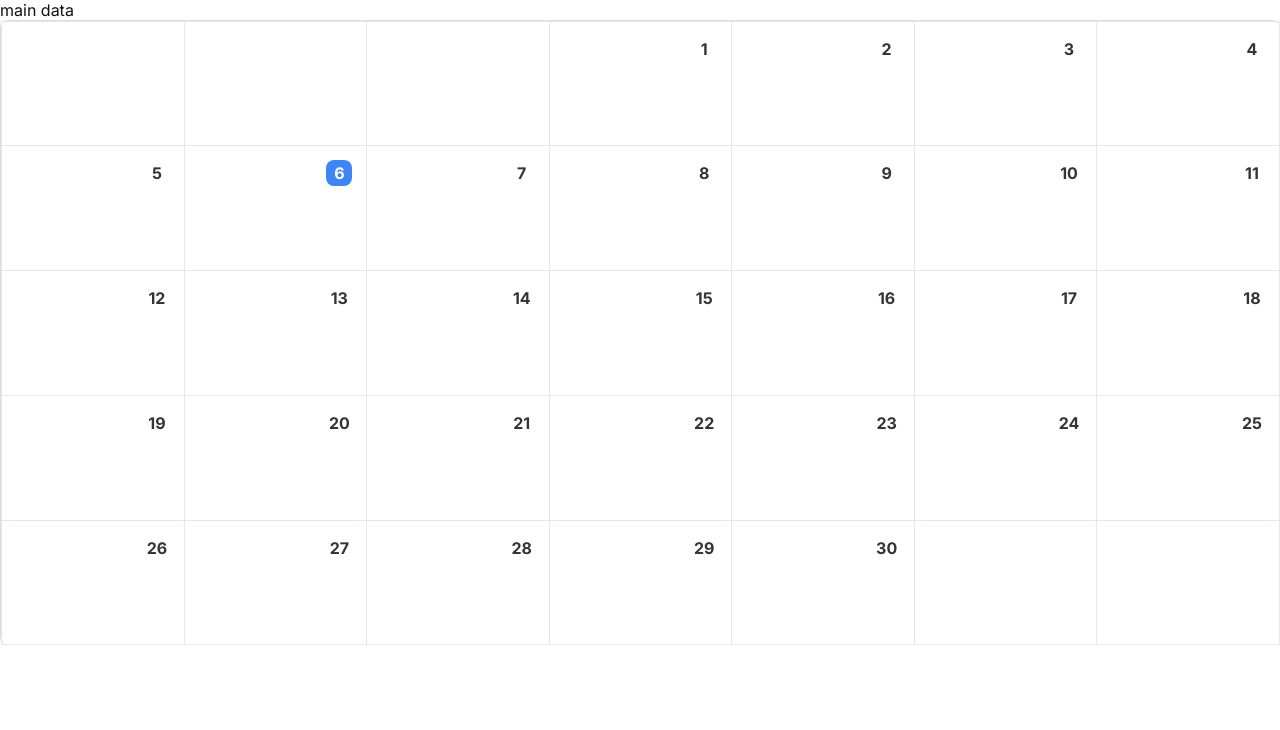
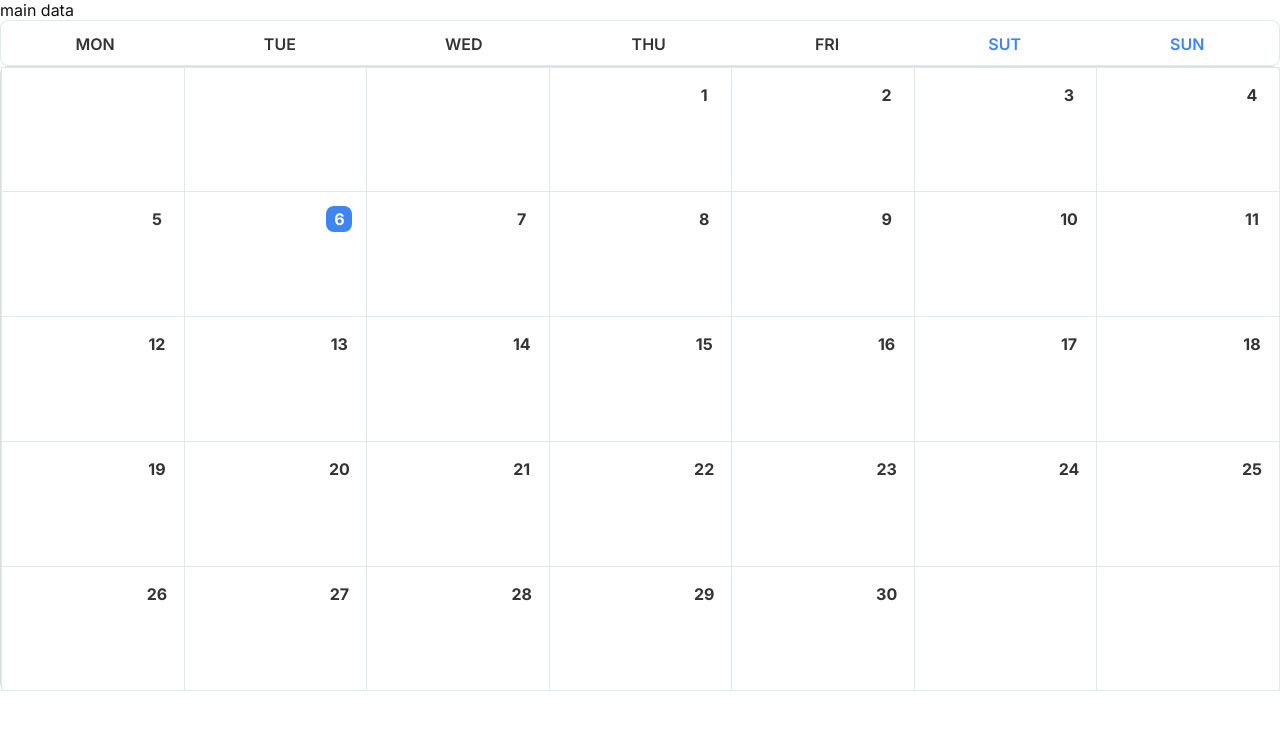
Before and after one commit to OlehZankiv/project-ff-planner-frontend, a React (Create React App) app: page /calendar in a window 1280 px wide. Shown: the top 730 px of the page. Built offline with nearby package versions, Linux system fonts and the light colour scheme.

Commit message:
Adds calendar_week

```diff
--- a/src/pages/calendar/CalendarPage.jsx
+++ b/src/pages/calendar/CalendarPage.jsx
@@ -1,10 +1,12 @@
 import { useState } from 'react'
+import { CalendarWeek } from "./components/CalendarWeek"
 import { Calendar } from './components/Calendar'
 
 const CalendarPage = ({}) => {
   const [selectedDate, setSelectedDate] = useState(new Date())
   return (
     <div>
+      <CalendarWeek />
       <Calendar selectedDate={selectedDate} setSelectedDate={setSelectedDate} />
     </div>
   )
--- /dev/null
+++ b/src/pages/calendar/components/CalendarWeek.jsx
@@ -0,0 +1,108 @@
+import styled, { css } from "styled-components";
+import {
+    useBreakpointValue,
+} from '../../../styles/breakpoints';
+
+export const CalendarWeek = () => {
+      const mon = useBreakpointValue({
+    desktopValue: 'mon',
+    tabletValue: 'mon',
+    mobileValue: 'm',
+      })
+          const tue = useBreakpointValue({
+    desktopValue: 'tue',
+    tabletValue: 'tue',
+    mobileValue: 't',
+          })
+          const wed = useBreakpointValue({
+    desktopValue: 'wed',
+    tabletValue: 'wed',
+    mobileValue: 'w',
+          })
+          const thu = useBreakpointValue({
+    desktopValue: 'thu',
+    tabletValue: 'thu',
+    mobileValue: 't',
+          })
+          const fri = useBreakpointValue({
+    desktopValue: 'fri',
+    tabletValue: 'fri',
+    mobileValue: 'f',
+          })
+          const sut = useBreakpointValue({
+    desktopValue: 'sut',
+    tabletValue: 'sut',
+    mobileValue: 's',
+          })
+          const sun = useBreakpointValue({
+    desktopValue: 'sun',
+    tabletValue: 'sun',
+    mobileValue: 's',
+  })
+    return (
+        <WeekWrapper>
+            <WeekList>
+                <WeekItem>
+                    <WeekDay>{mon}</WeekDay>
+                </WeekItem>
+                <WeekItem>
+                    <WeekDay>{tue}</WeekDay>
+                </WeekItem>
+                <WeekItem>
+                    <WeekDay>{wed}</WeekDay>
+                </WeekItem>
+                <WeekItem>
+                    <WeekDay>{thu}</WeekDay>
+                </WeekItem>
+                <WeekItem>
+                    <WeekDay>{fri}</WeekDay>
+                </WeekItem>
+                <WeekItem>
+                    <WeekDay>{sut}</WeekDay>
+                </WeekItem>
+                <WeekItem>
+                    <WeekDay>{sun}</WeekDay>
+                </WeekItem>
+            </WeekList>
+        </WeekWrapper>
+    )
+}
+
+const WeekWrapper = styled.div`
+${({ theme: { colors } }) => css`
+max-width: 100%;
+    max-height: 46px;
+    background: ${colors.background};
+    border: ${colors.calendarBorderDefault};
+    border-radius: 8px;
+    `}
+`;
+
+const WeekList = styled.ul`
+    display: flex;
+    justify-content: space-around;
+        padding: 0;
+    margin: 0;
+    list-style: none;
+`
+
+const WeekItem = styled.li`
+${({ theme: { colors } }) => css`
+ padding-top: 14px;
+    padding-bottom: 14px;
+    &:nth-last-child(-n + 2) div {
+    color: ${colors.primary};
+}`}
+
+`
+
+const WeekDay = styled.div`
+${({ theme: { colors } }) => css`
+    cursor: pointer;
+font-weight: 600;
+font-size: 16px;
+line-height: 18px;
+text-transform: uppercase;
+color: ${colors.secondaryButtonText};`}
+
+`
--- a/src/styles/theme/themes.js
+++ b/src/styles/theme/themes.js
@@ -22,6 +22,7 @@ export const lightTheme = themeCreator({
     content: '#ffffff',
 
     inputBorderDefault: '#DBDBDB',
+    calendarBorderDefault: '1px solid rgba(220, 227, 229, 0.8)',
     placeholderColor: '#DCE3E5',
     inputLabel: '#111111',
     secondaryButtonHover: '#d5deec',
@@ -49,6 +50,7 @@ export const darkTheme = themeCreator({
 
     placeholderColor: '#86888a',
     inputBorderDefault: '#9d9d9d',
+    calendarBorderDefault: '1px solid rgba(255, 255, 255, 0.15)',
     inputLabel: '#62636A',
     secondaryButtonHover: '#21232c',
     secondaryButtonActive: '#16181e',
```
